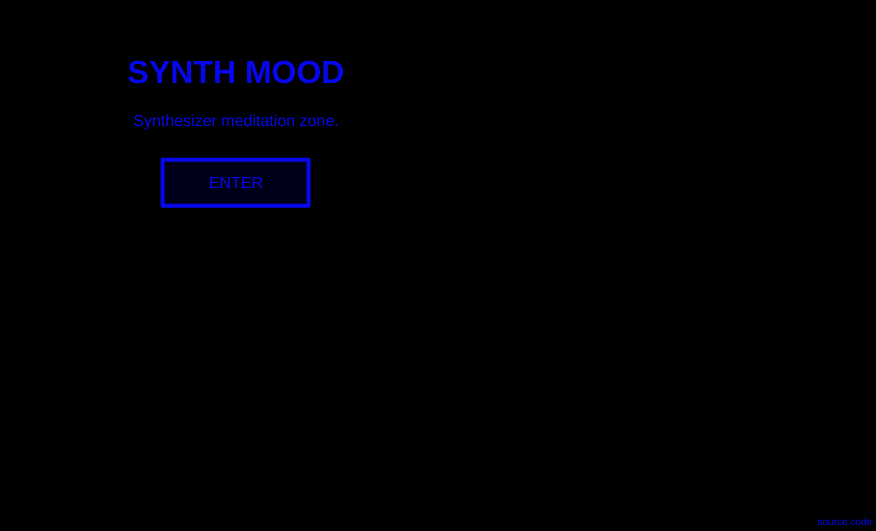
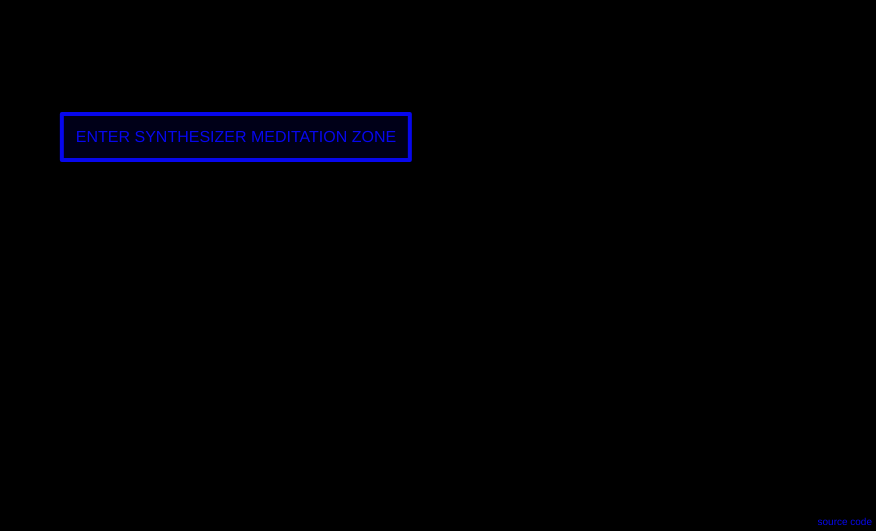
Before and after one commit to lukehorvat/synth-mood, a website built with webpack: page src/index.html in a window 1280 px wide. Shown: the part 269-800 px from the top of the page, without its empty margins (404-1280 px from the left). Built offline with nearby package versions, Linux system fonts and the light colour scheme.

Commit message:
Simplify welcome screen

```diff
--- a/src/index.css
+++ b/src/index.css
@@ -24,11 +24,6 @@ body,
   top: 50%;
   left: 50%;
   transform: translate(-50%, -50%);
-}
-
-.welcome h1 {
-  text-transform: uppercase;
-  margin-top: 0;
 }
 
 .welcome button {
@@ -70,8 +65,8 @@ canvas {
   position: absolute;
   bottom: 0;
   right: 0;
-  background: #000;
-  color: var(--primary-color);
+  background: inherit;
+  color: inherit;
   text-decoration: none;
   padding: 4px;
   border-radius: 2px;
--- a/src/lib/welcome-screen.ts
+++ b/src/lib/welcome-screen.ts
@@ -4,16 +4,8 @@ export function render(containerEl: Element): Promise<void> {
     welcomeEl.className = 'welcome';
     containerEl.appendChild(welcomeEl);
 
-    const headingEl = document.createElement('h1');
-    headingEl.textContent = 'Synth Mood';
-    welcomeEl.appendChild(headingEl);
-
-    const descriptionEl = document.createElement('p');
-    descriptionEl.textContent = 'Synthesizer meditation zone.';
-    welcomeEl.appendChild(descriptionEl);
-
     const startButton = document.createElement('button');
-    startButton.textContent = 'Enter';
+    startButton.textContent = 'Enter synthesizer meditation zone';
     startButton.type = 'button';
     startButton.autofocus = true;
     startButton.addEventListener('click', () => {
```
